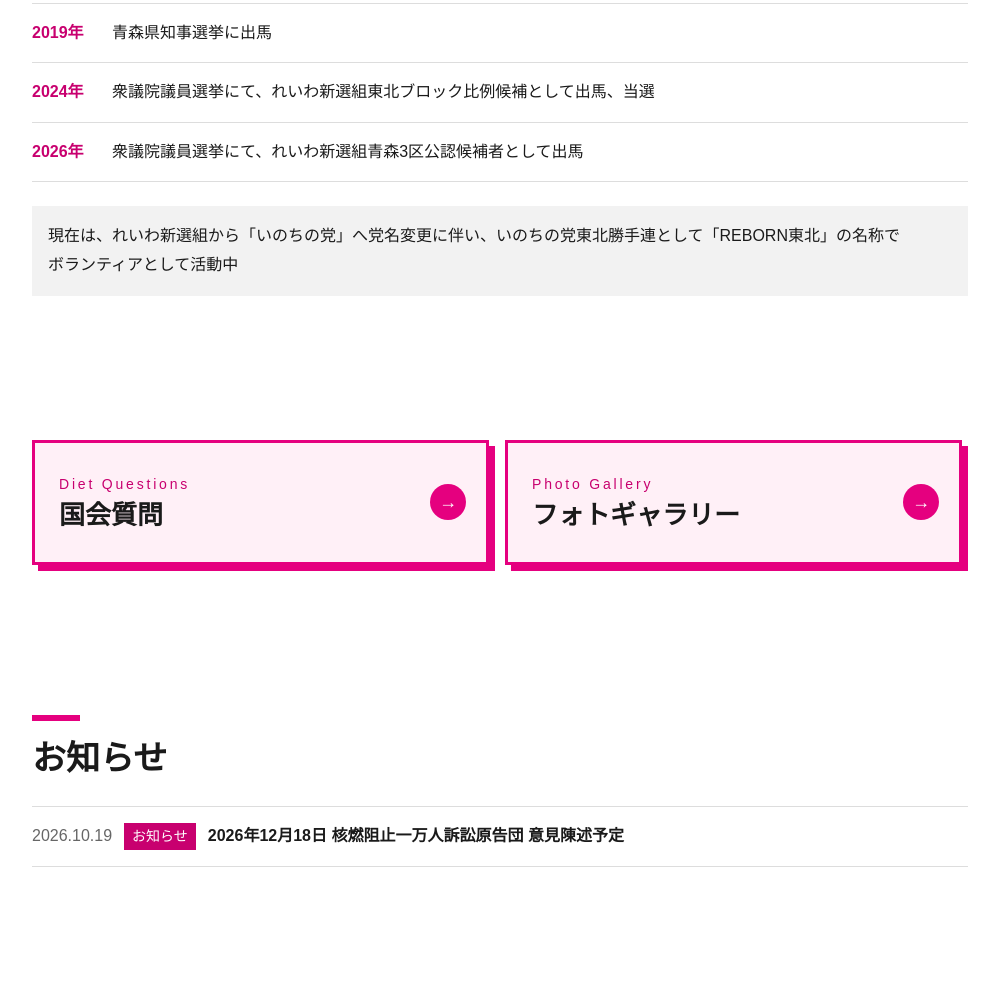
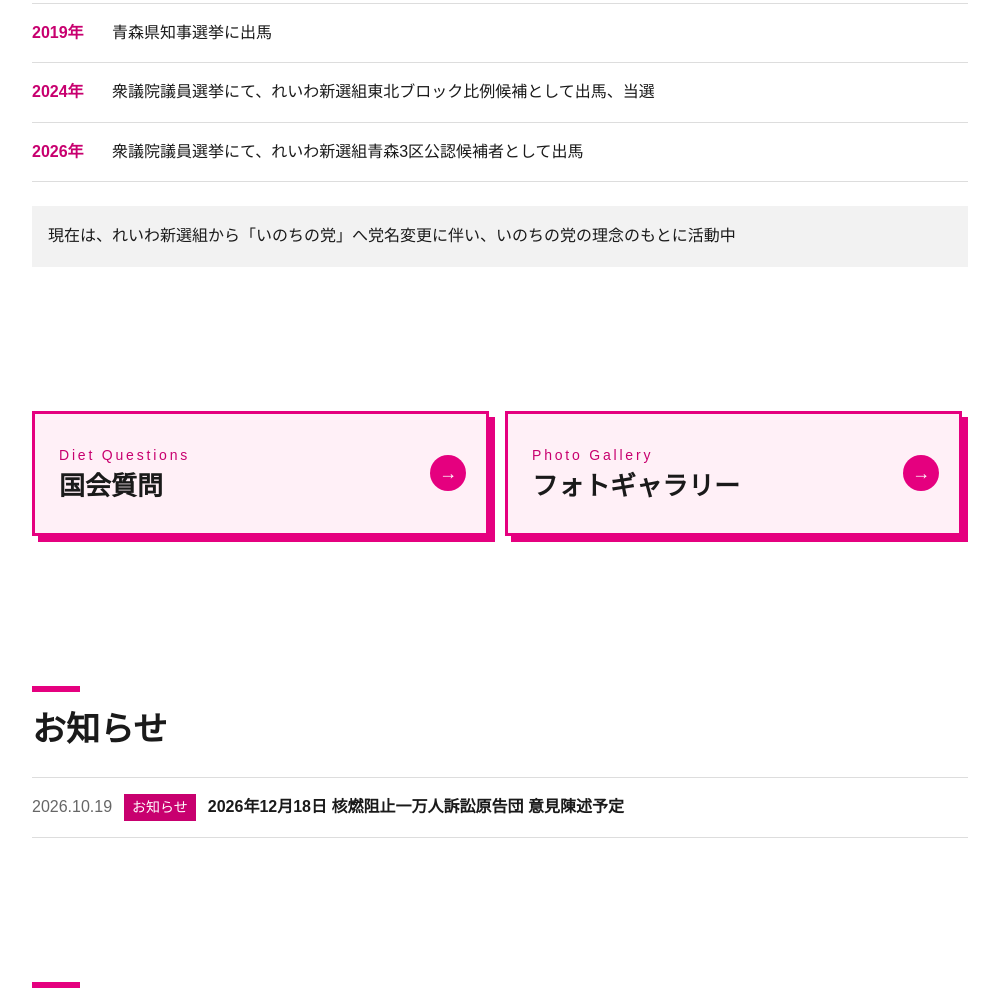
Before and after one commit to RebornTohoku/politician-website, a plain HTML site: page index.html in a window 1280 px wide. Shown: the part 2426-3432 px from the top of the page, without its empty margins (140-1139 px from the left). Drawn offline with Linux system fonts and the light colour scheme.

Commit message:
Update current activities description in index.html

```diff
--- a/index.html
+++ b/index.html
@@ -160,7 +160,7 @@
   </ul>
 
   <!-- 現在の活動 -->
-  <p class="current">現在は、れいわ新選組から「いのちの党」へ党名変更に伴い、いのちの党東北勝手連として「REBORN東北」の名称でボランティアとして活動中</p>
+  <p class="current">現在は、れいわ新選組から「いのちの党」へ党名変更に伴い、いのちの党の理念のもとに活動中</p>
 </section>
 <!-- ===== 国会質問・フォトギャラリー ===== -->
 <section class="section" id="pickup">
```
